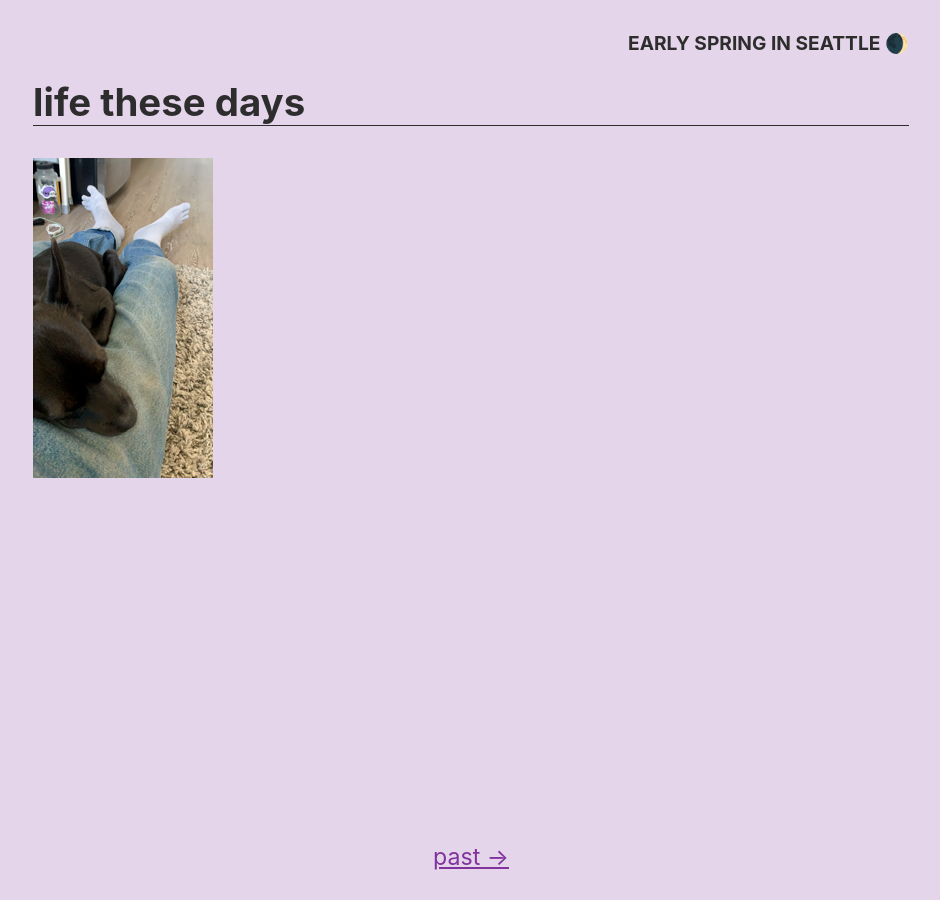
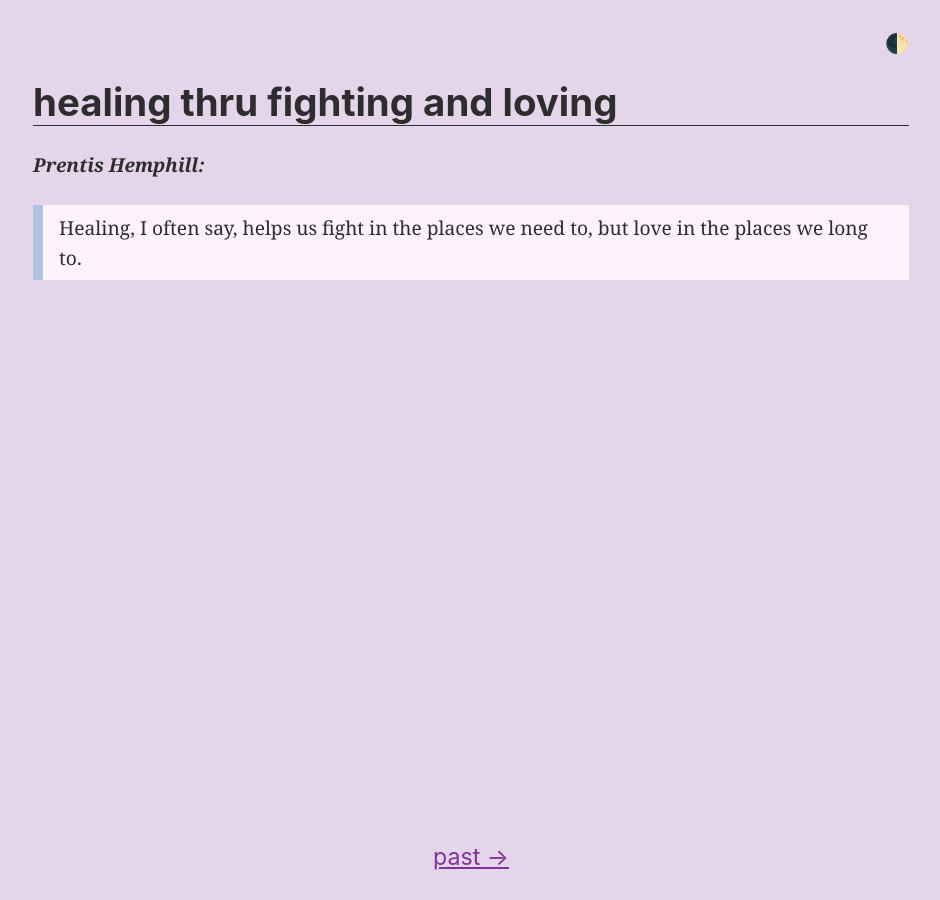
Before and after one commit to dglauber1/dglauber1.github.io, a Jekyll site: the page built from index.md, in a window 1280 px wide. Shown: the whole page, without its empty margins (169-1109 px from the left). Built offline with Jekyll 4.4.1, drawn with Linux system fonts in a browser that asks for light colours.

Commit message:
Update index.md

```diff
--- a/index.md
+++ b/index.md
@@ -1,7 +1,10 @@
 ---
-prev-musing: the-dark-years
-title: life these days
-time: early spring in seattle 🌒
+prev-musing: nibbling-toe-socks
+title: healing thru fighting and loving
+time: 🌓
 collection: musings
 ---
-![](/assets/images/pluto_toe_socks.png "the nibbling")
+<cite>Prentis Hemphill:</cite>
+> Healing, I often say, helps us fight
+in the places we need to, but love in the
+places we long to.
```
